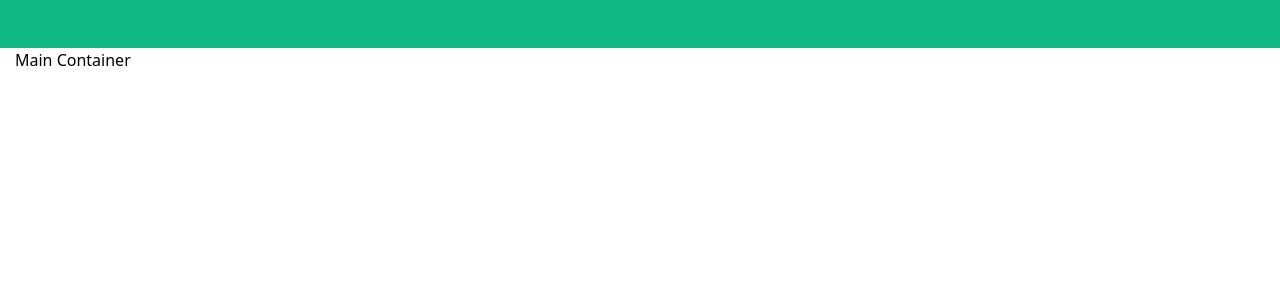
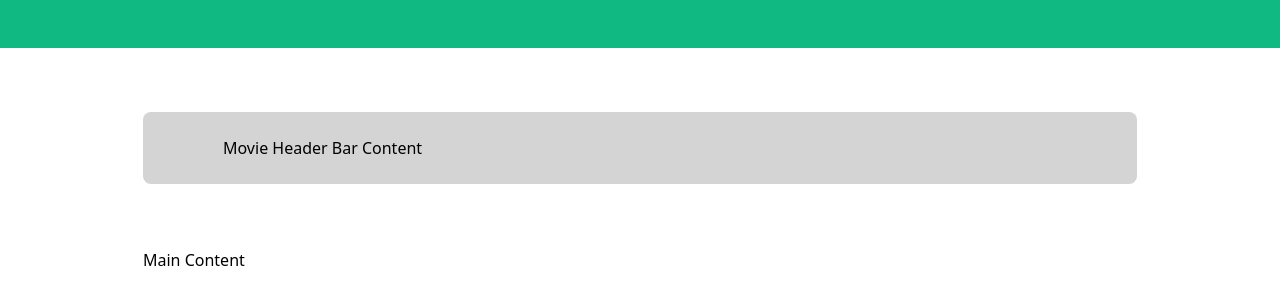
Before and after one commit to hamedniroumand/movie-app, a Vue app: page /movies in a window 1280 px wide. Shown: the top 304 px of the page. Built offline with nearby package versions, Linux system fonts and the light colour scheme.

Commit message:
Create movie layout and use it

```diff
--- a/src/App.vue
+++ b/src/App.vue
@@ -1,13 +1,5 @@
 <template>
   <main>
-    <div class="top-nav"></div>
     <router-view />
   </main>
 </template>
-
-<style lang="postcss">
-.top-nav {
-  @apply bg-emerald-500;
-  height: 48px;
-}
-</style>
--- a/src/assets/style.scss
+++ b/src/assets/style.scss
@@ -1,12 +1,21 @@
 @tailwind base;
 @tailwind components;
 @tailwind utilities;
+
+html {
+  font-size: 16px;
+}
+
+.top-nav {
+  @apply bg-emerald-500;
+  height: 48px;
+}
 
 .container {
   margin-left: auto;
   margin-right: auto;
   padding-left: 15px;
   padding-right: 15px;
-  max-width: 1288px;
+  max-width: 1024px;
   width: 100%;
 }
--- /dev/null
+++ b/src/components/HeaderBar.vue
@@ -0,0 +1,16 @@
+<template>
+  <div class="bg-neutral-300 my-16 py-6 px-20 rounded-lg">
+    <slot />
+  </div>
+</template>
+
+<script>
+import { defineComponent } from 'vue';
+
+export default defineComponent({
+
+})
+</script>
+
+<style lang="postcss" scoped>
+</style>
--- /dev/null
+++ b/src/layouts/MovieLayout.vue
@@ -0,0 +1,22 @@
+<template>
+  <div>
+    <div class="top-nav"></div>
+    <div class="container">
+      <header-bar>
+        <slot name="header-bar" />
+      </header-bar>
+    </div>
+    <slot />
+  </div>
+</template>
+
+<script>
+import { defineComponent } from 'vue';
+import HeaderBar from "@/HeaderBar.vue";
+
+export default defineComponent({
+  components: {
+    HeaderBar,
+  }
+})
+</script>
--- a/src/pages/MoviesPage.vue
+++ b/src/pages/MoviesPage.vue
@@ -1,13 +1,22 @@
 <template>
-  <div class="container">
-    <p>Main Container</p>
-  </div>
+  <movie-layout>
+    <template #header-bar>
+      <p>Movie Header Bar Content</p>
+    </template>
+    <div class="container">
+      <p>Main Content</p>
+    </div>
+  </movie-layout>
 </template>
 
 <script>
 import { defineComponent } from 'vue';
+import MovieLayout from "~/layouts/MovieLayout.vue";
+
 export default defineComponent({
-
+  components: {
+    MovieLayout
+  }
 })
 </script>
 
--- a/src/pages/SingleMoviePage.vue
+++ b/src/pages/SingleMoviePage.vue
@@ -1,11 +1,22 @@
 <template>
-  <p>Single Movie</p>
+  <movie-layout>
+    <template #header-bar>
+      <p>Single Movie Header Bar Content</p>
+    </template>
+    <div class="container">
+      <p>Single Main Content</p>
+    </div>
+  </movie-layout>
 </template>
 
 <script>
 import { defineComponent } from 'vue';
+import MovieLayout from "~/layouts/MovieLayout.vue";
+
 export default defineComponent({
-
+  components: {
+    MovieLayout
+  }
 })
 </script>
 
```
